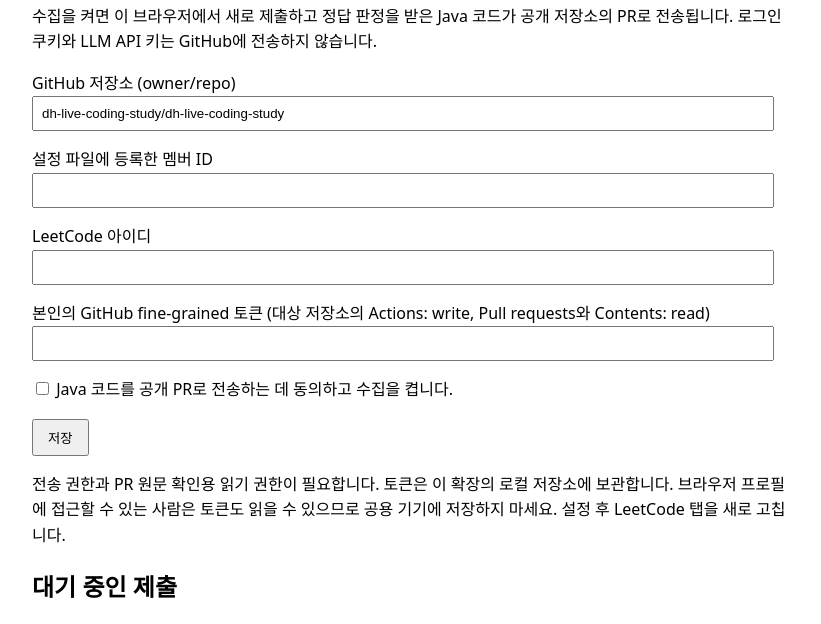
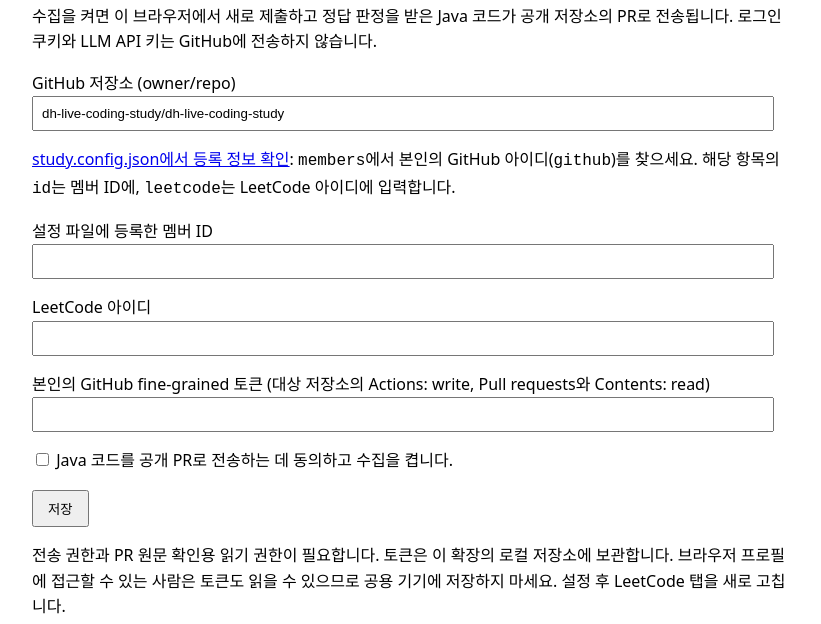
Before and after one commit to dh-live-coding-study/dh-live-coding-study, a browser extension: page extension/options.html in a window 1280 px wide. Shown: the part 109-733 px from the top of the page, without its empty margins (228-1049 px from the left). Drawn offline with Linux system fonts and the light colour scheme.

Commit message:
docs: 확장 옵션에 멤버 설정 안내 추가

```diff
--- a/extension/options.html
+++ b/extension/options.html
@@ -5,8 +5,9 @@
 <p>수집을 켜면 이 브라우저에서 새로 제출하고 정답 판정을 받은 Java 코드가 공개 저장소의 PR로 전송됩니다. 로그인 쿠키와 LLM API 키는 GitHub에 전송하지 않습니다.</p>
 <form id="settings">
 <label>GitHub 저장소 (owner/repo)<input name="repository" value="dh-live-coding-study/dh-live-coding-study" required></label>
-<label>설정 파일에 등록한 멤버 ID<input name="member" required></label>
-<label>LeetCode 아이디<input name="leetcode" required></label>
+<p id="member-help"><a href="https://github.com/dh-live-coding-study/dh-live-coding-study/blob/main/study.config.json" target="_blank" rel="noopener noreferrer">study.config.json에서 등록 정보 확인</a>: <code>members</code>에서 본인의 GitHub 아이디(<code>github</code>)를 찾으세요. 해당 항목의 <code>id</code>는 멤버 ID에, <code>leetcode</code>는 LeetCode 아이디에 입력합니다.</p>
+<label>설정 파일에 등록한 멤버 ID<input name="member" aria-describedby="member-help" required></label>
+<label>LeetCode 아이디<input name="leetcode" aria-describedby="member-help" required></label>
 <label>본인의 GitHub fine-grained 토큰 (대상 저장소의 Actions: write, Pull requests와 Contents: read)<input name="token" type="password" autocomplete="off" required></label>
 <label><input name="enabled" type="checkbox"> Java 코드를 공개 PR로 전송하는 데 동의하고 수집을 켭니다.</label>
 <button>저장</button>
```
